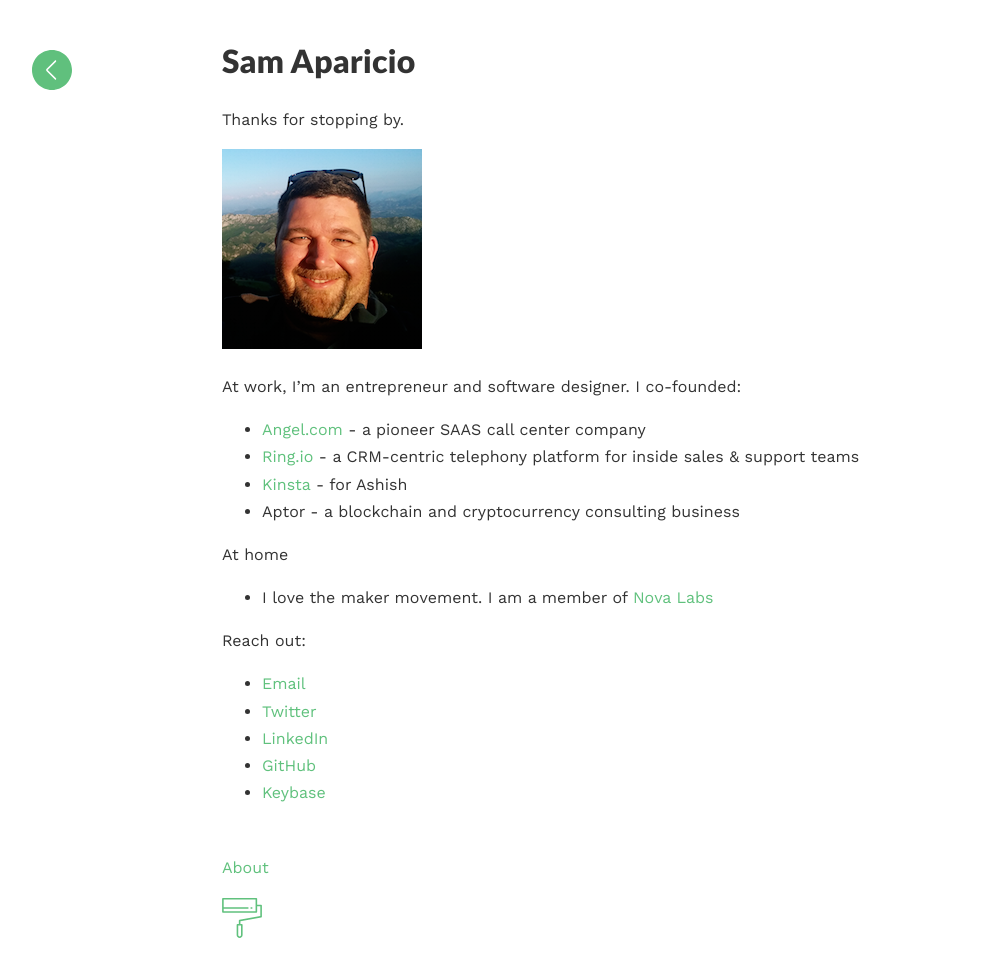
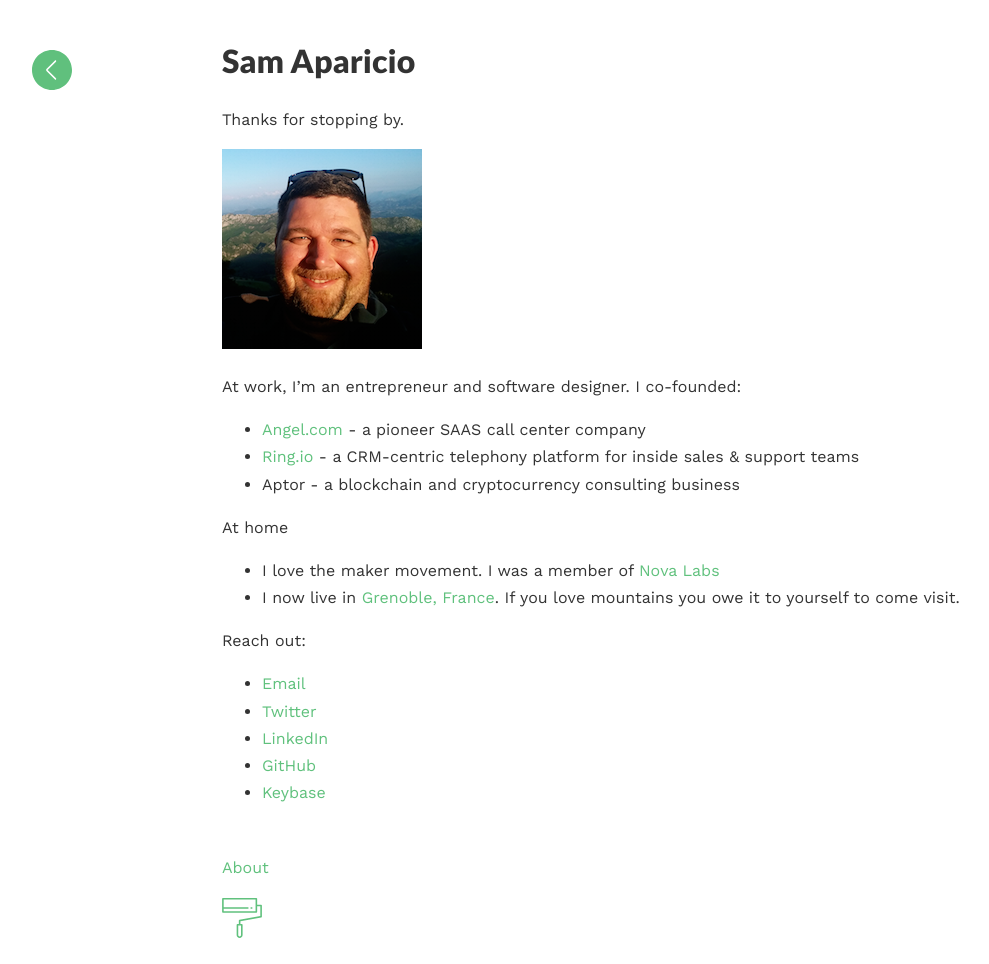
Before and after one commit to samaparicio/samaparicio.github.io, a Jekyll site: the page built from about.md, in a window 1280 px wide. Shown: the whole page, without its empty margins (18-1007 px from the left). Built offline with Jekyll 4.4.1, drawn with Linux system fonts in a browser that asks for light colours; our own code applies the rules of GitHub Pages for plain Markdown files.

Commit message:
Update about.md

```diff
--- a/about.md
+++ b/about.md
@@ -13,12 +13,12 @@
 
    * [Angel.com](https://angel.com) - a pioneer SAAS call center company
    * [Ring.io](https://ring.io) - a CRM-centric telephony platform for inside sales & support teams
-   * [Kinsta](https://staging-ququjile.kinsta.cloud/) - for Ashish
    * Aptor - a blockchain and cryptocurrency consulting business
 
 At home
 
-  * I love the maker movement. I am a member of [Nova Labs](https://nova-labs.org)
+  * I love the maker movement. I was a member of [Nova Labs](https://nova-labs.org)
+  * I now live in [Grenoble, France](https://www.grenoble-tourisme.com/en/). If you love mountains you owe it to yourself to come visit.
 
 Reach out:
 
```
